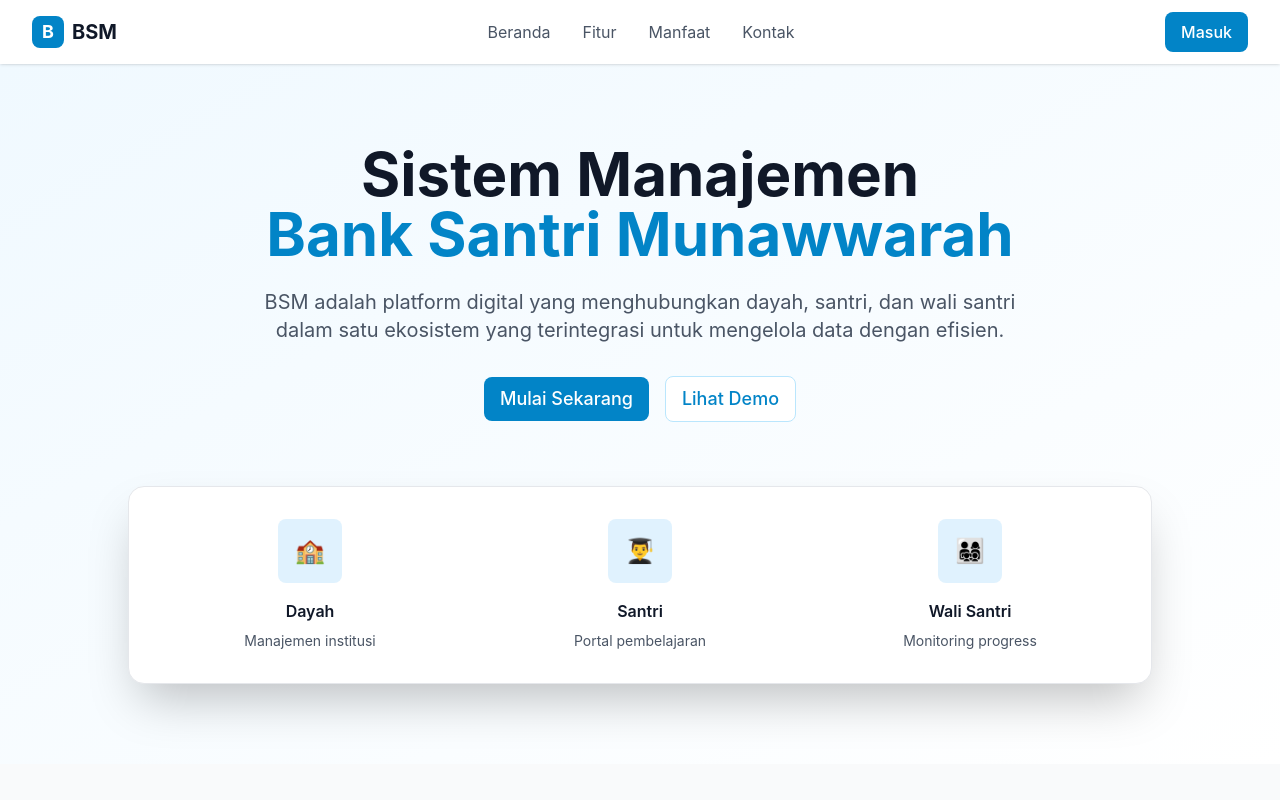
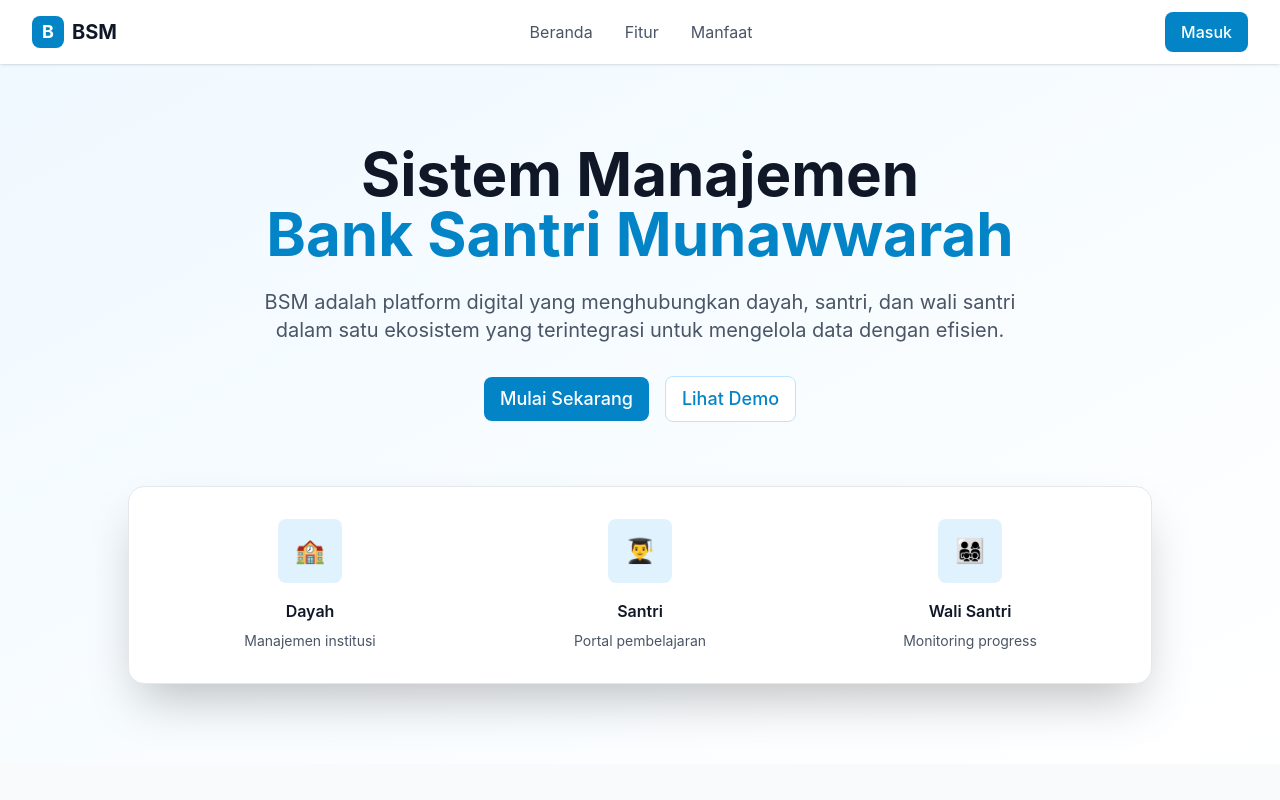
Before and after one commit to wahid212/bsm, a React (Vite) app: page / in a window 1280 px wide. Shown: the top 800 px of the page. Built offline with nearby package versions, Linux system fonts and the light colour scheme.

Commit message:
hide kontak menu

```diff
--- a/components/Header.tsx
+++ b/components/Header.tsx
@@ -24,9 +24,9 @@ const Header: React.FC = () => {
             <a href="#manfaat" className="text-gray-600 hover:text-primary-600 transition-colors">
               Manfaat
             </a>
-            <a href="#kontak" className="text-gray-600 hover:text-primary-600 transition-colors">
+            {/* <a href="#kontak" className="text-gray-600 hover:text-primary-600 transition-colors">
               Kontak
-            </a>
+            </a> */}
           </nav>
 
           {/* Login Button */}
```
Also changed, not shown: 1 other file (tests, documents, lock files or other folders).
